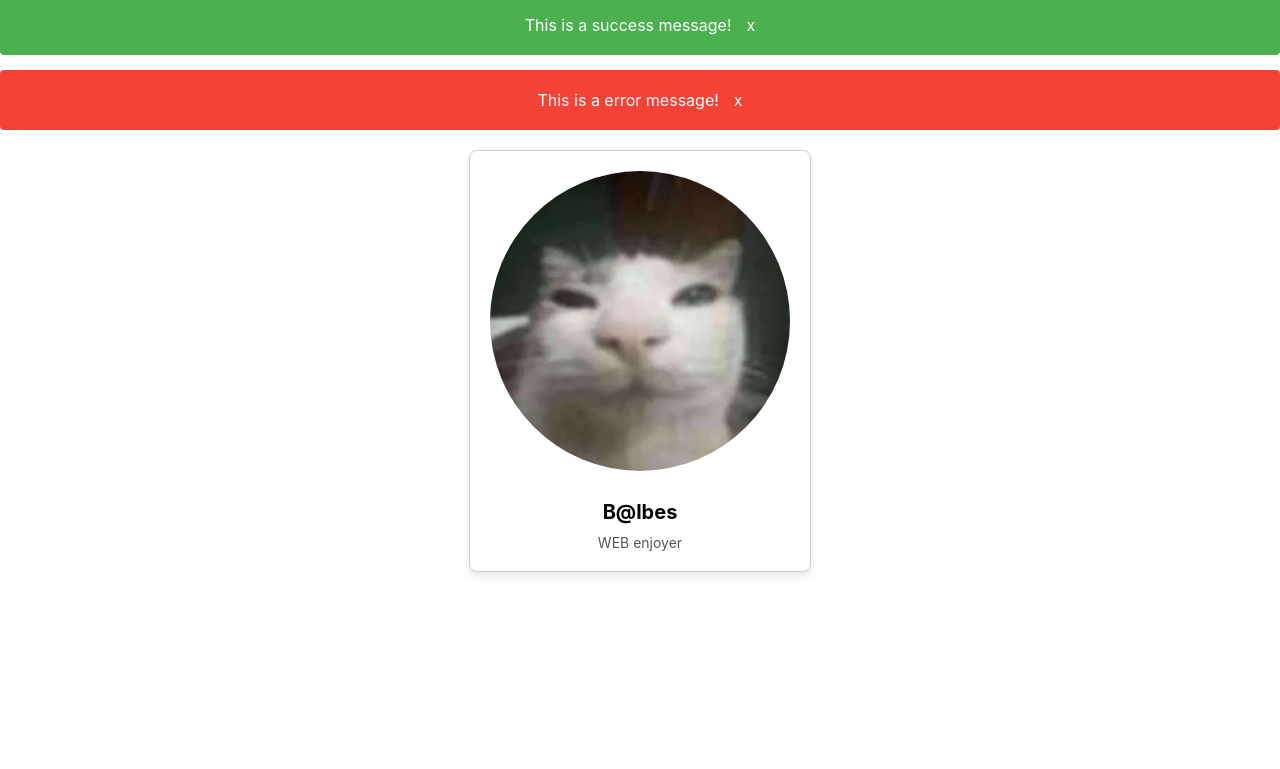
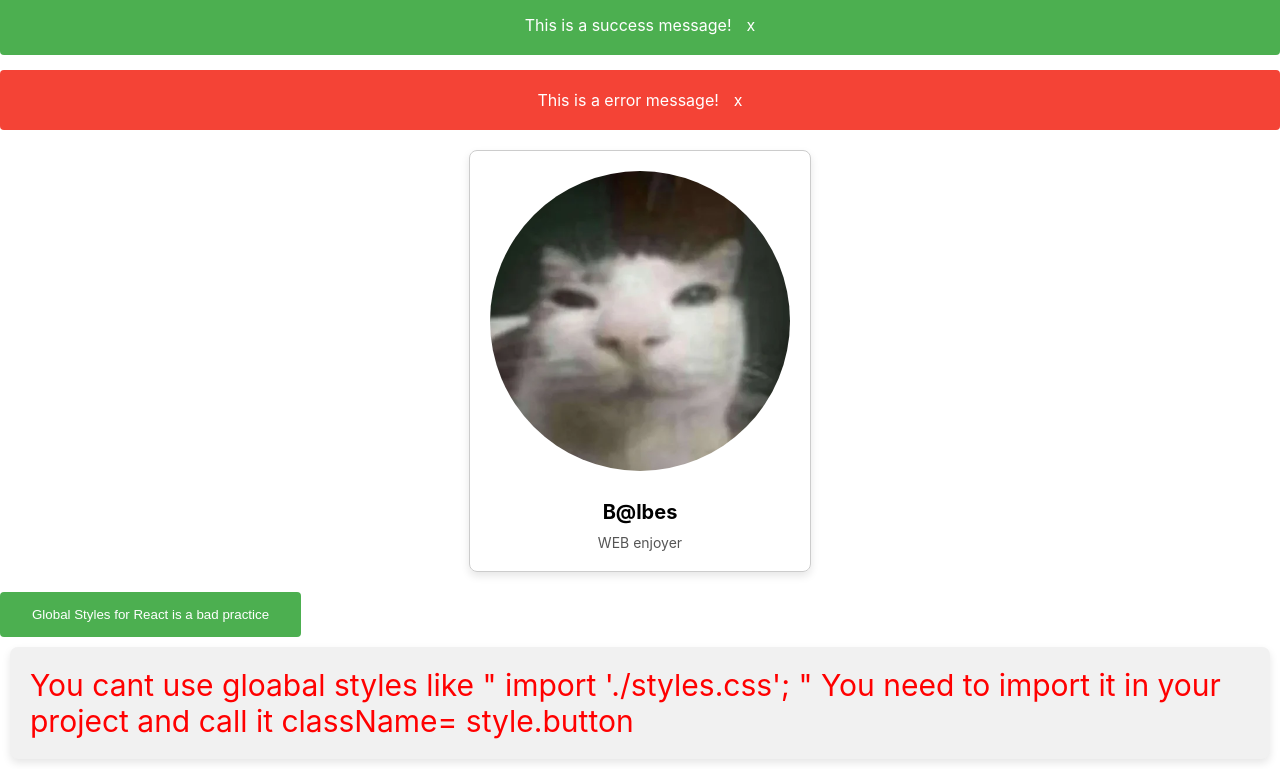
Before and after one commit to Traer3/ReactJs, a React (Create React App) app in the folder css-basics/: page / in a window 1280 px wide. Shown: the part 525-1294 px from the top of the page. Before the commit the page ends 1117 px from the top, so only its background shows below. Built offline with nearby package versions, Linux system fonts and the light colour scheme; the HTML template or start-up script is replaced by a standard one.

Commit message:
modified:   css-basics/src/App.js 	new file:   css-basics/src/components/GlobalStyleButton.jsx 	new file:   css-basics/src/components/GlobalStyleCard.jsx 	new file:   css-basics/src/styles/GlobalStyles.module.css

```diff
--- a/css-basics/src/App.js
+++ b/css-basics/src/App.js
@@ -6,6 +6,8 @@ import Button from './components/Button';
 import Card from './components/Card';
 import Alert from './components/Alert';
 import ProfileCard from './components/ProfileCard';
+import GlobalStyleButton from './components/GlobalStyleButton';
+import GlobalStyleCard from './components/GlobalStyleCard';
 
 function App() {
   return (
@@ -35,6 +37,9 @@ function App() {
 
     <ProfileCard />
 
+    <GlobalStyleButton>Global Styles for React is a bad practice </GlobalStyleButton>
+    <GlobalStyleCard>You cant use gloabal styles like " import './styles.css'; " You need to import it in your project and call it className= style.button</GlobalStyleCard>
+
     </div>
   );
 }
--- /dev/null
+++ b/css-basics/src/components/GlobalStyleButton.jsx
@@ -0,0 +1,9 @@
+import React from "react";
+import style from '../styles/GlobalStyles.module.css';
+
+const GlobalStyleButton = ({ children }) => {
+    return <button className={style.button}>{children}</button>
+};
+
+
+export default GlobalStyleButton;
--- /dev/null
+++ b/css-basics/src/components/GlobalStyleCard.jsx
@@ -0,0 +1,10 @@
+import React from "react";
+import style from '../styles/GlobalStyles.module.css'
+
+const GlobalStyleCard = ({children}) => {
+
+    return <div className={style.card}>{children}</div>
+
+};
+
+export default GlobalStyleCard;
--- /dev/null
+++ b/css-basics/src/styles/GlobalStyles.module.css
@@ -0,0 +1,20 @@
+/* global styles for project
+    bad practice */
+.button {
+    padding: 15px 32px;
+    border-radius: 4px;
+    border: none;
+    background-color: #4CAF50;
+    color: white;
+    cursor: pointer;
+}
+
+.card{
+    padding: 20px;
+    border-radius: 8px;
+    background-color: #f1f1f1;
+    color: red;
+    box-shadow: 0 4px 8px rgba(0,0,0,0.1);
+    margin: 10px;
+    font-size: 30px;
+}
```
